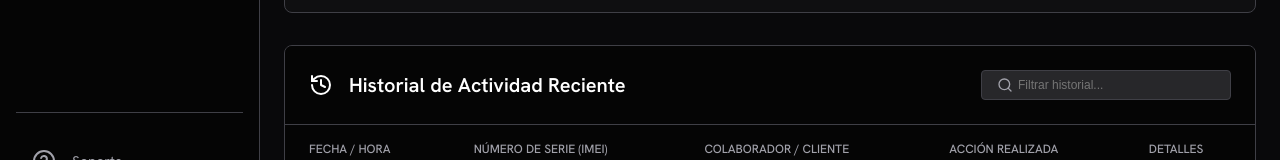
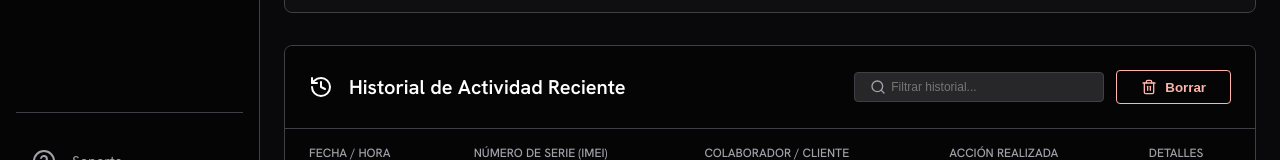
Before and after one commit to EstebanHA18/Sistema-de-inventario-modem-IFI, a React (Vite) app: page / in a window 1280 px wide. Shown: the part 535-695 px from the top of the page. Built offline with nearby package versions, Linux system fonts and the light colour scheme; no server answers; the database is empty.

Commit message:
Añadir botón para borrar el historial de actividad

```diff
--- a/src/pages/Dashboard.tsx
+++ b/src/pages/Dashboard.tsx
@@ -1,7 +1,7 @@
 import React, { useState, useEffect } from 'react';
 import {
   Package, UserPlus, AlertCircle,
-  ClipboardCheck, Search, History, DollarSign
+  ClipboardCheck, Search, History, DollarSign, Trash2
 } from 'lucide-react';
 import { supabase } from '../lib/supabase';
 import './Dashboard.css';
@@ -269,6 +269,23 @@ const ActivityHistory = ({ triggerFetch }: { triggerFetch: number }) => {
     return date.toLocaleString('es-ES', { day: '2-digit', month: 'short', year: 'numeric', hour: '2-digit', minute: '2-digit', hour12: true });
   };
 
+  const handleClearHistory = async () => {
+    if (!window.confirm('¿Estás seguro de que deseas eliminar todo el historial de actividad? Esta acción no se puede deshacer.')) return;
+
+    const { error } = await supabase
+      .from('activity_log')
+      .delete()
+      .neq('id', 0); // Delete all rows
+
+    if (error) {
+      console.error('Error clearing history:', error);
+      alert('Hubo un error al eliminar el historial.');
+    } else {
+      alert('Historial eliminado correctamente.');
+      fetchHistory();
+    }
+  };
+
   const getDotClass = (action: string) => {
     if (action.includes('Asignación')) return 'dot-assigned';
     if (action.includes('Cancelado')) return 'dot-stock'; // green
@@ -293,6 +310,7 @@ const ActivityHistory = ({ triggerFetch }: { triggerFetch: number }) => {
           <History size={24} />
           <h3 className="text-headline-md">Historial de Actividad Reciente</h3>
         </div>
+        <div style={{ display: 'flex', gap: 'var(--space-sm)' }}>
           <div className="input-wrapper" style={{ width: '250px' }}>
             <Search className="input-icon" size={16} />
             <input
@@ -303,6 +321,16 @@ const ActivityHistory = ({ triggerFetch }: { triggerFetch: number }) => {
               onChange={(e) => setHistorySearch(e.target.value)}
               style={{ padding: '6px 12px 6px 36px' }}
             />
+          </div>
+          <button
+            className="btn-secondary interactive-element flex-center"
+            style={{ gap: '8px', color: 'var(--color-error)', borderColor: 'var(--color-error)' }}
+            onClick={handleClearHistory}
+            title="Borrar todo el historial"
+          >
+            <Trash2 size={16} />
+            Borrar
+          </button>
         </div>
       </div>
       <div style={{ overflowX: 'auto' }}>
```
Lines whose indentation alone changed are shown as unchanged.
